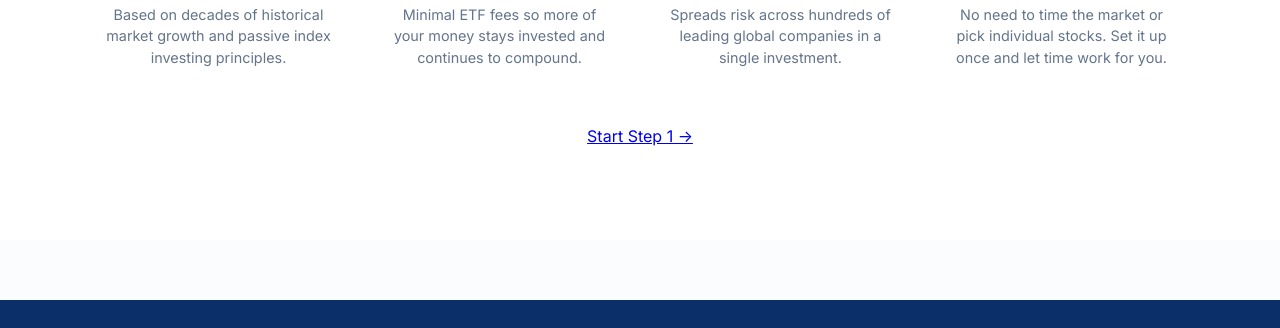
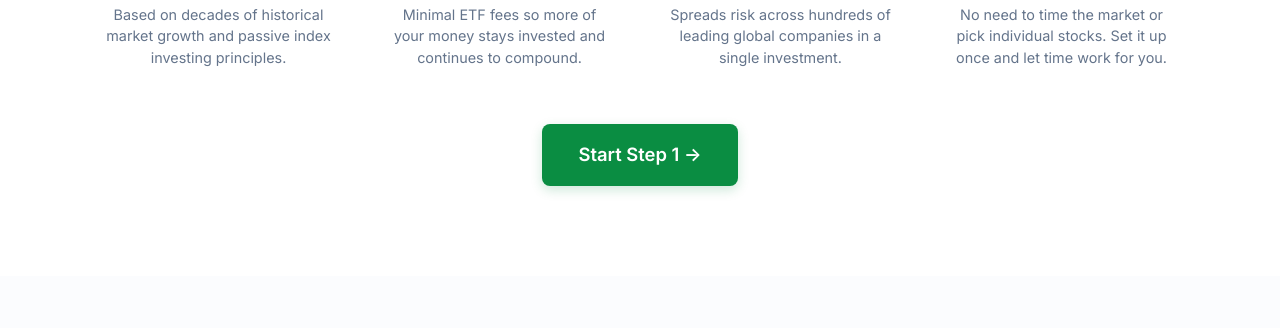
Before and after one commit to denisleblond59-lgtm/goldengooseinvesting, a plain HTML site: page index.html in a window 1280 px wide. Shown: the part 2240-2568 px from the top of the page. Drawn offline with Linux system fonts and the light colour scheme; no server answers.

Commit message:
Change button class for Step 1 link

```diff
--- a/index.html
+++ b/index.html
@@ -225,7 +225,7 @@
             </div>
         </div>
         <div style="display: flex; justify-content: center; margin-top: 40px; margin-bottom: 20px;">
-        <a href="step1.html" class="btn-green-large">Start Step 1 →</a>
+        <a href="step1.html" class="btn btn-primary btn-large">Start Step 1 →</a>
     </div>
     </section>
 
```
